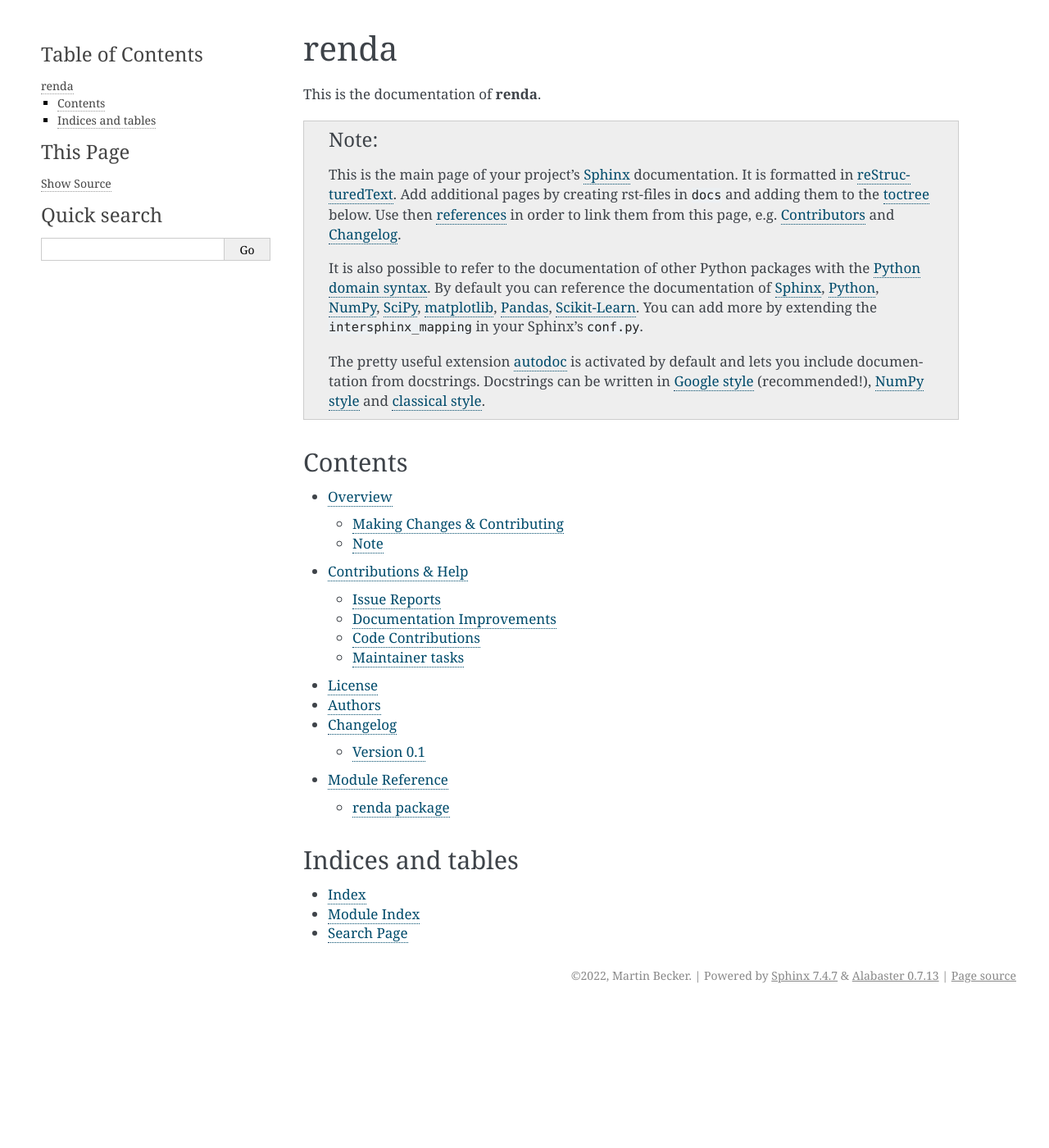
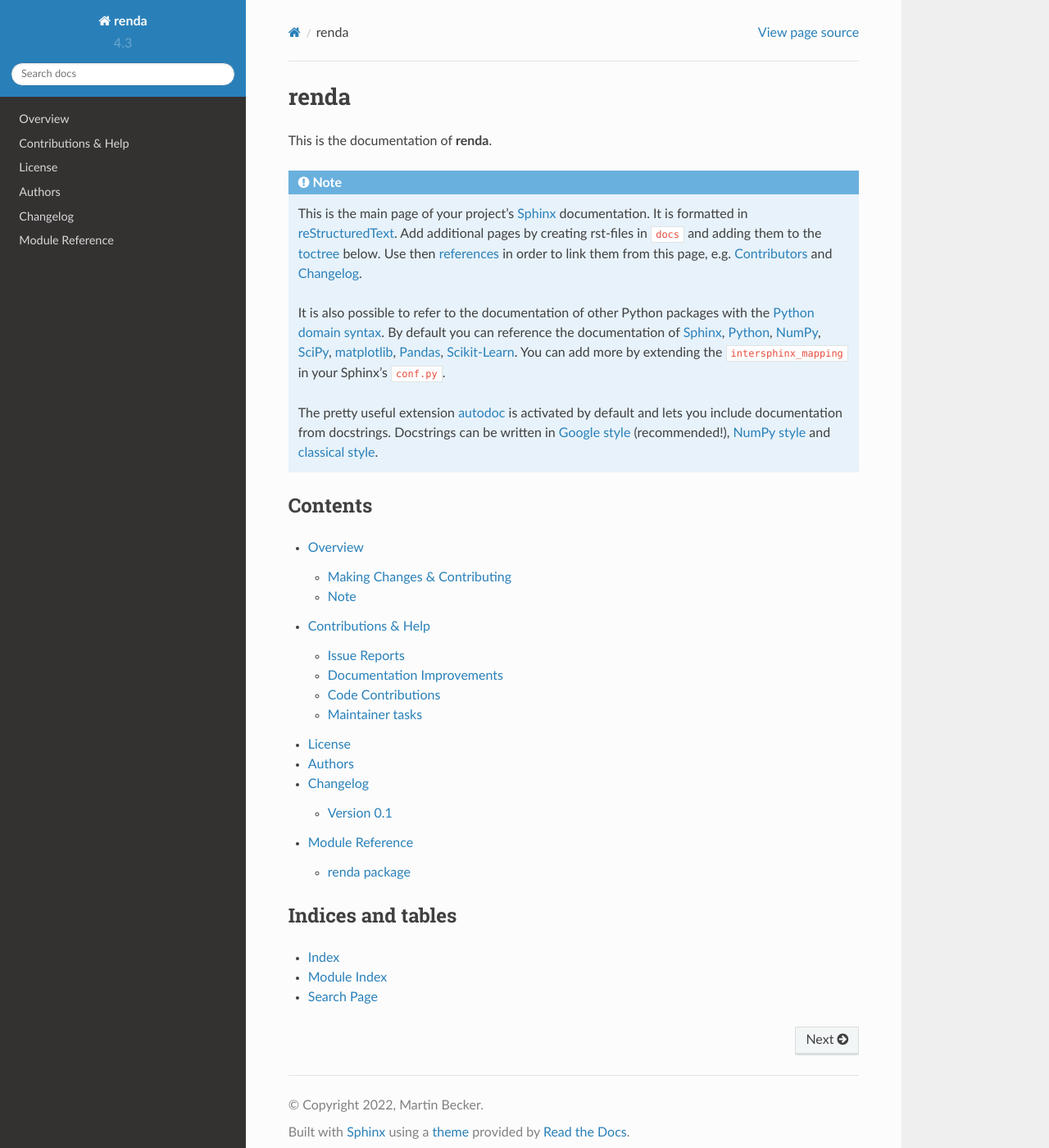
Before and after one commit to renda/renda, a Sphinx documentation site: the page built from docs/index.rst, in a window 1280 px wide and 1400 px high. Shown: the whole window at 82% size. Built offline with Sphinx 7.4.7 and the Read the Docs theme 2.0.0, drawn with Linux system fonts in a browser that asks for light colours.

Commit message:
Switch alabaster docs theme -> sphinx_rtd_theme

```diff
--- a/docs/conf.py
+++ b/docs/conf.py
@@ -155,14 +155,27 @@ todo_emit_warnings = True
 
 # The theme to use for HTML and HTML Help pages.  See the documentation for
 # a list of builtin themes.
-html_theme = "alabaster"
+html_theme = "sphinx_rtd_theme"
 
 # Theme options are theme-specific and customize the look and feel of a theme
 # further.  For a list of options available for each theme, see the
 # documentation.
 html_theme_options = {
-    "sidebar_width": "300px",
-    "page_width": "1200px"
+
+    'analytics_id': 'G-XXXXXXXXXX',  #  Provided by Google in your dashboard
+    'analytics_anonymize_ip': False,
+    'logo_only': False,
+    'display_version': True,
+    'prev_next_buttons_location': 'bottom',
+    'style_external_links': False,
+    'vcs_pageview_mode': '',
+    # 'style_nav_header_background': 'white',
+    # Toc options
+    'collapse_navigation': True,
+    'sticky_navigation': True,
+    'navigation_depth': 4,
+    'includehidden': True,
+    'titles_only': False
 }
 
 # Add any paths that contain custom themes here, relative to this directory.
--- a/docs/requirements.txt
+++ b/docs/requirements.txt
@@ -2,4 +2,4 @@
 # To build the module reference correctly, make sure every external package
 # under `install_requires` in `setup.cfg` is also listed here!
 sphinx>=3.2.1
-# sphinx_rtd_theme
+sphinx_rtd_theme
```
